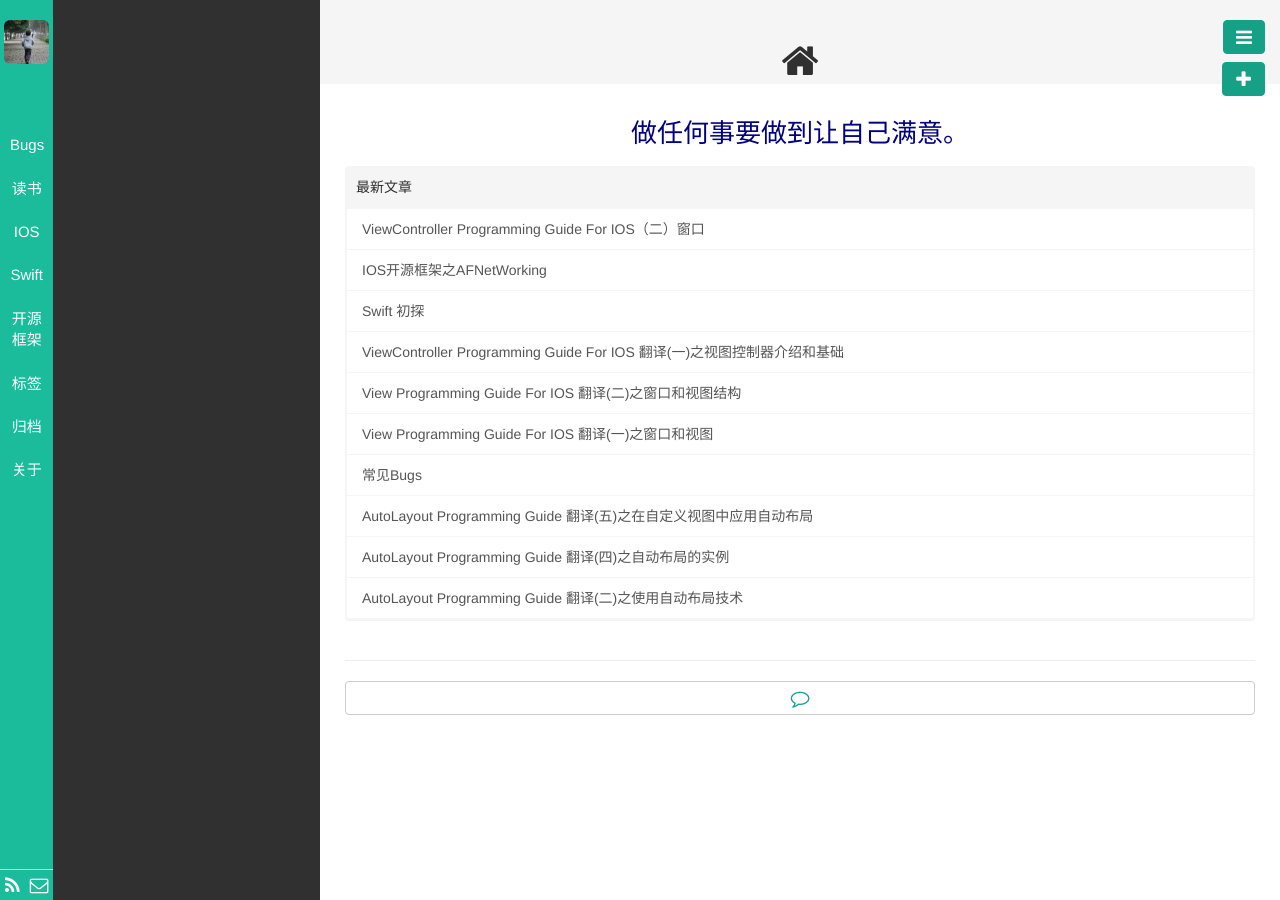
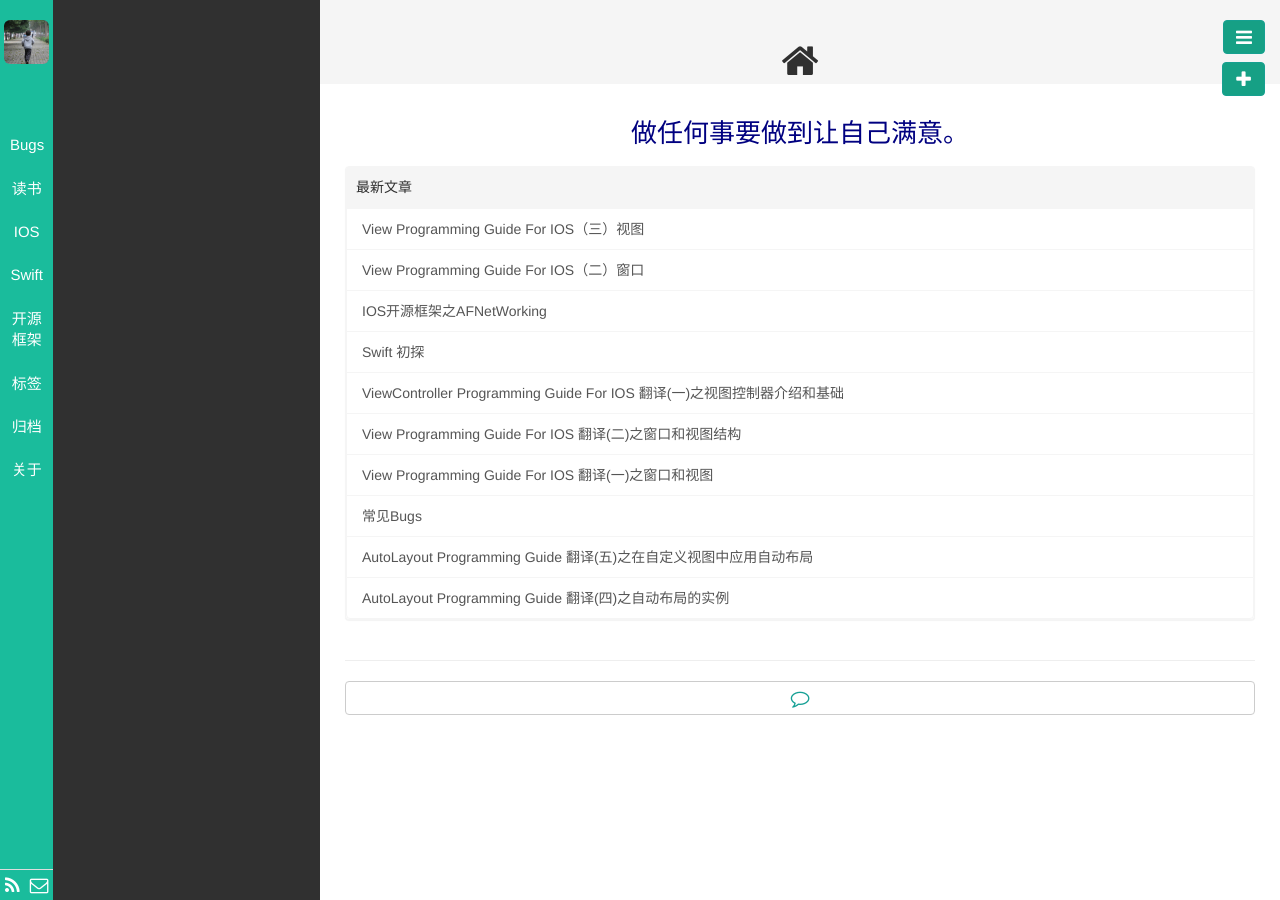
Before and after one commit to shoron/shoron.github.io, a Jekyll site: the page built from index.html, in a window 1280 px wide. Built offline with Jekyll 4.4.1, drawn with Linux system fonts in a browser that asks for light colours; nearby versions of some CDN libraries; library files that are not in the unit come from our copies; Markdown is read by kramdown in place of the engine named in the settings; the list of posts is cut into pages by our own code; some of the changed lines change nothing that is shown.

Commit message:
add view programming guide 3 article

```diff
--- a/_posts/IOS/2015-5-6-View-Programming-Guide-IOS-two.md
+++ b/_posts/IOS/2015-5-6-View-Programming-Guide-IOS-two.md
@@ -1,6 +1,6 @@
 ---
 layout: post
-title: ViewController Programming Guide For IOS（二）窗口
+title: View Programming Guide For IOS（二）窗口
 category: IOS
 tags: IOS IOS官网文档
 keywords:
--- /dev/null
+++ b/_posts/IOS/2015-5-7-View-Programming-Guide-IOS-three.md
@@ -0,0 +1,32 @@
+---
+layout: post
+title: View Programming Guide For IOS（三）视图
+category: IOS
+tags: IOS IOS官网文档
+keywords:
+description:
+---
+
+以下是从原文档中提炼的一些知识点
+
+1. 视图的一些常用属性及解释。
+    * alpha. 改变视图的透明度。
+    * hidden. 设置视图是否是隐藏的。
+    * opaque. 设置当前视图和其他视图是否需要复合。
+    * bounds. 当前视图的大小（位置是相对于自己的坐标）
+    * frame. 相对于父视图的位置，以及视图的大小。
+    * center. 视图的中心相对于父视图的位置坐标。
+    * transform。视图的一些缩放旋转之类的动画属性。
+    * autoresizingMark. 是否自动计算自己在父视图中的大小。
+    * autoresizesSubviews. 当前视图中的子视图是否需要自动重新计算大小。
+    * contentMode. 当视图的大小改变时，应该怎样显示视图的内容。
+    * contentStretch. Deprecated in iOS 6.0
+    * contentScaleFactor. 当你需要在高分辨的屏幕上定制绘制的行为的时候会用到。
+    * gestureRecognizers. 该属性包含了该视图中的所有手势识别。
+    * userInteractionEnabled. 决定是否忽略用户的手势事件，并从事件队列中移除该事件。
+    * multipleTouchEnabled. 是否支持多指触摸事件。
+    * exclusiveTouch. 接收者是否只处理触摸事件。
+    * backgroundColor. 背景色。
+    * subviews. 返回所有的子视图的数组。
+    * drawRect:和layer层的一些相关属性。
+    更多属性信息请参考 [UIView类参考](https://developer.apple.com/library/ios/documentation/UIKit/Reference/UIView_Class/index.html#//apple_ref/doc/uid/TP40006816)
```
